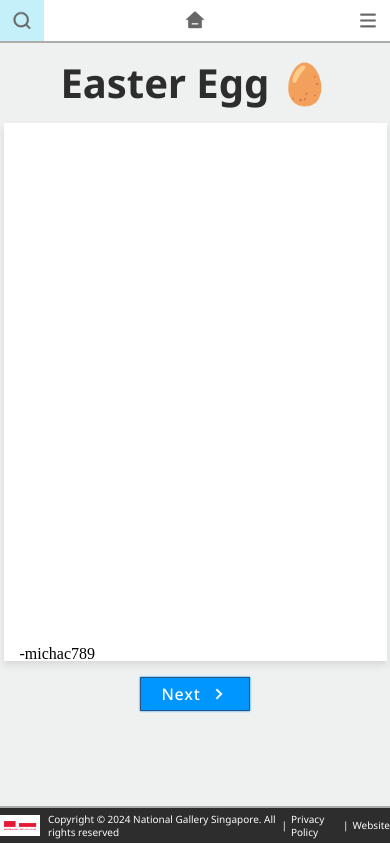
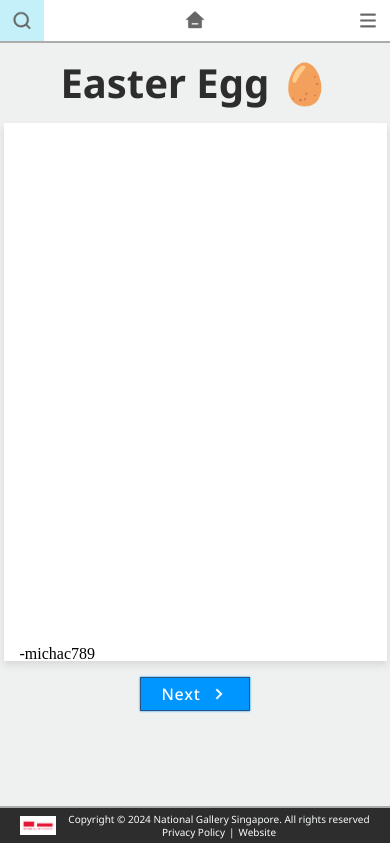
Before and after one commit to michac789/ngs-living-pictures, a React (Create React App) app: page /easter-egg in a window 390 px wide. Built offline with nearby package versions, Linux system fonts and the light colour scheme.

Commit message:
feat: responsive design for footer and cover page

```diff
--- a/src/components/PageLayout/Footer.tsx
+++ b/src/components/PageLayout/Footer.tsx
@@ -1,39 +1,81 @@
 import React from "react";
 import { Text } from "../Text/Text";
 import { colors } from "../../constants/styles/colors";
-import { FooterContainer, FooterImage, StyledLinkText } from "./FooterStyle";
+import {
+  FooterContainer,
+  FooterImage,
+  MobileColumnFlexContainer,
+  MobileRowFlexContainer,
+  StyledLinkText,
+} from "./FooterStyle";
 import footerImg from "../../assets/footerImg.png";
 
-export const Footer = () => {
-  return (
-    <FooterContainer>
+interface FooterProps {
+  isSmallScreen: boolean;
+}
+
+export const Footer = ({
+  isSmallScreen,
+}: FooterProps) => {
+  const footerImage = (
     <FooterImage
       src={footerImg}
       alt="National Gallery Singapore Logo"
     />
+  )
+  const copyrightText = (
     <Text variant="body2" color={colors.Neutral200}>
       Copyright &copy; 2024 National Gallery Singapore. All rights reserved
     </Text>
-      <Text variant="body2" color={colors.Neutral200}>
-        |
-      </Text>
+  )
+  const privacyPolicyText = (
     <StyledLinkText
       variant="body2"
       onClick={() => {
         window.open("https://www.nationalgallery.sg/privacy-policy", "_blank");
-      }}>
+      }}
+    >
       Privacy Policy
     </StyledLinkText>
-      <Text variant="body2" color={colors.Neutral200}>
-        |
-      </Text>
+  )
+  const websiteText = (
     <StyledLinkText
       variant="body2"
       onClick={() => {
         window.open("https://www.nationalgallery.sg/", "_blank");
-      }}>
+      }}
+    >
       Website
     </StyledLinkText>
+  )
+  const dividerText = (
+    <Text variant="body2" color={colors.Neutral200}>
+      |
+    </Text>
+  )
+
+  if (!isSmallScreen) return (
+    <FooterContainer>
+      {footerImage}
+      {copyrightText}
+      {dividerText}
+      {privacyPolicyText}
+      {dividerText}
+      {websiteText}
     </FooterContainer>
   );
+
+  return (
+    <FooterContainer>
+      {footerImage}
+      <MobileColumnFlexContainer>
+        {copyrightText}
+        <MobileRowFlexContainer>
+          {privacyPolicyText}
+          {dividerText}
+          {websiteText}
+        </MobileRowFlexContainer>
+      </MobileColumnFlexContainer>
+    </FooterContainer>
+  )
 };
--- a/src/components/PageLayout/FooterStyle.ts
+++ b/src/components/PageLayout/FooterStyle.ts
@@ -31,6 +31,10 @@ export const FooterImage = styled.img`
     width: 40px;
     margin-right: 4px;
   }
+  @media (max-width: ${breakpoints.small}) {
+    width: 36px;
+    margin-right: 8px;
+  }
 `;
 
 export const StyledLinkText = styled(Text)`
@@ -43,3 +47,18 @@ export const StyledLinkText = styled(Text)`
     text-decoration: underline;
   }
 `;
+
+export const MobileColumnFlexContainer = styled.div`
+  display: flex;
+  flex-direction: column;
+  align-items: center;
+  justify-content: center;
+`;
+
+export const MobileRowFlexContainer = styled.div`
+  display: flex;
+  flex-direction: row;
+  align-items: center;
+  justify-content: center;
+  gap: 4px;
+`;
--- a/src/components/PageLayout/PageLayout.tsx
+++ b/src/components/PageLayout/PageLayout.tsx
@@ -11,6 +11,7 @@ import { useOnClickOutside } from "../../utils/useOnClickOutside";
 export const PageLayout = () => {
   const [isSidebarOpen, setIsSidebarOpen] = useState<boolean>(false);
   const [isLargeScreen, setIsLargeScreen] = useState<boolean>(true);
+  const [isSmallScreen, setIsSmallScreen] = useState<boolean>(false);
   const mainContainerRef = useRef<HTMLDivElement>(null);
   const sidebarRef = useRef<HTMLDivElement>(null);
 
@@ -21,7 +22,9 @@ export const PageLayout = () => {
   useEffect(() => {
     const handleResize = () => {
       const breakpoint = 768;
+      const smallBreakpoint = 576;
       setIsLargeScreen(window.innerWidth > breakpoint);
+      setIsSmallScreen(window.innerWidth <= smallBreakpoint);
     };
     handleResize();
     window.addEventListener('resize', handleResize);
@@ -61,7 +64,7 @@ export const PageLayout = () => {
         <OutletContainer>
           <Outlet />
         </OutletContainer>
-        <Footer />
+        <Footer isSmallScreen={isSmallScreen} />
       </MainContainer>
     </ErrorBoundary>
   );
--- a/src/pages/Home/Home.tsx
+++ b/src/pages/Home/Home.tsx
@@ -40,7 +40,7 @@ const Home = () => {
       <CoverImageContainer>
         <CoverImage src={coverImg} alt={homeConstants.coverImageAlt} />
         <DownArrowWrapper onClick={handleEnterClick}>
-          <StyledIcon name="ri-arrow-down-s-line" size="40px" />
+          <StyledIcon name="ri-arrow-down-s-line" />
         </DownArrowWrapper>
         <TitleOverlayWrapper>
           <Text variant="title1" color={colors.Neutral200}>
--- a/src/pages/Home/HomeStyle.ts
+++ b/src/pages/Home/HomeStyle.ts
@@ -1,11 +1,19 @@
 import styled from "styled-components";
 import { Icon } from "../../components/Icon/Icon";
 import { Text } from "../../components/Text/Text";
+import { breakpoints } from "../../constants/styles/breakpoints";
 import { colors } from "../../constants/styles/colors";
 
 export const CoverImageContainer = styled.div`
   position: relative;
   height: max(85vh, 600px);
+
+  @media (max-width: ${breakpoints.medium}) {
+    height: max(70vh, 500px);
+  }
+  @media (max-width: ${breakpoints.small}) {
+    height: max(50vh, 450px);
+  }
 `;
 
 export const CoverImage = styled.img`
@@ -32,6 +40,11 @@ export const DownArrowWrapper = styled.div`
   cursor: pointer;
   transition: all 0.3s ease;
 
+  svg {
+    height: 40px;
+    width: 40px;
+  }
+
   &:hover {
     box-shadow: 0px 0px 10px 0px ${colors.Blue800};
   }
@@ -41,10 +54,17 @@ export const StyledIcon = styled(Icon)`
   fill: ${colors.Neutral200};
   stroke: ${colors.Neutral200};
   transition: all 0.3s ease;
+  height: 48px;
+  width: 48px;
 
   &:hover {
     fill: ${colors.Blue100};
     stroke: ${colors.Blue100};
+  }
+
+  @media (max-width: ${breakpoints.medium}) {
+    height: 32px;
+    width: 32px;
   }
 `;
 
@@ -56,12 +76,29 @@ export const TitleOverlayWrapper = styled.div`
   position: absolute;
   left: 0;
   top: 35%;
-  width: 600px;
-  height: 300px;
+  width: 650px;
+  min-height: 300px;
   padding: 32px 24px 12px;
+  box-sizing: border-box;
 
   background-color: rgba(0, 0, 0, 0.5);
   color: ${colors.Neutral200};
+
+  @media (max-width: ${breakpoints.medium}) {
+    gap: 6px;
+    top: 30%;
+    width: 500px;
+    min-height: 250px;
+    padding: 20px 16px 8px;
+  }
+
+  @media (max-width: ${breakpoints.small}) {
+    gap: 4px;
+    top: 25%;
+    width: 100%;
+    min-height: 200px;
+    padding: 16px 12px 8px;
+  }
 `;
 
 export const EnterButtonWrapper = styled(Text)`
@@ -83,12 +120,24 @@ export const EnterButtonWrapper = styled(Text)`
     background-color: ${colors.Neutral200};
     color: ${colors.Neutral800};
   }
+
+  @media (max-width: ${breakpoints.medium}) {
+    padding: 2px 6px;
+    margin-top: 12px;
+  }
+  @media (max-width: ${breakpoints.small}) {
+    margin-top: 8px;
+  }
 `;
 
 export const HomeContentContainer = styled.div`
   padding: 64px 64px 32px;
   margin: 0 auto;
   max-width: 900px;
+
+  @media (max-width: ${breakpoints.medium}) {
+    padding: 48px 32px 16px;
+  }
 `;
 
 export const NextButtonContainer = styled.div`
@@ -97,4 +146,8 @@ export const NextButtonContainer = styled.div`
   justify-content: center;
   width: auto;
   padding-bottom: 32px;
+
+  @media (max-width: ${breakpoints.medium}) {
+    padding-bottom: 16px;
+  }
 `;
```
Lines whose indentation alone changed are shown as unchanged.
